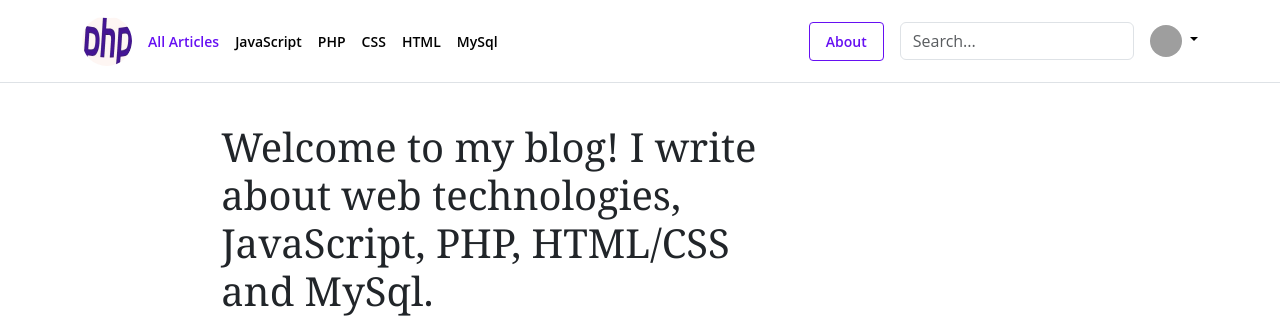
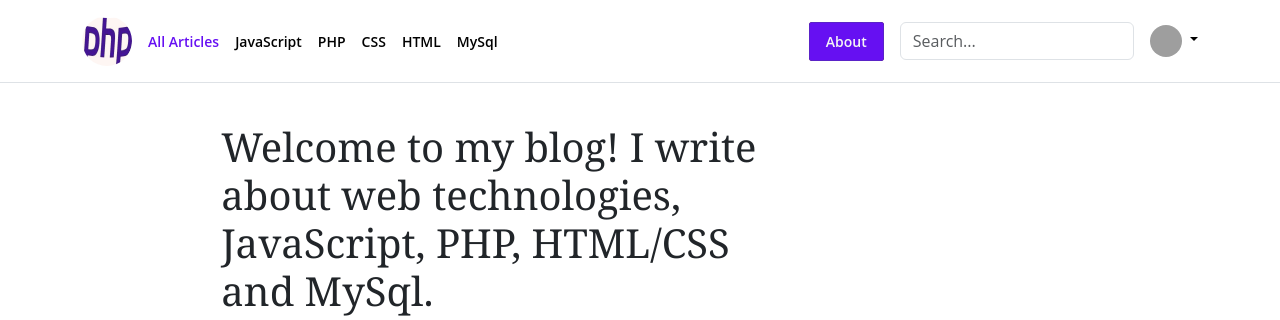
Before and after one commit to laxatzi/my-blog-template, a PHP site: page /home.php in a window 1280 px wide. Shown: the top 320 px of the page. Run offline with PHP 8.4, Linux system fonts and the light colour scheme; grey boxes are pictures that could not be loaded.

Commit message:
Style- border changes

```diff
--- a/public/home.php
+++ b/public/home.php
@@ -96,19 +96,22 @@
         }
 
         .about {
-          border: 1px solid var(--bs-indigo);
-          border-radius: 4px;
+          border: 1px solid #5a23c8;
+          border-radius: 3px;
+          background-color: var(--bs-indigo) !important;
+
         }
 
-        .about .link-body-emphasis {
+        .about .link-body-emphasis:hover {
           color:  #6610F2 !important;
+          background-color: whitesmoke !important;
+          text-decoration: none;
         }
 
-        .about .link-body-emphasis:hover
+        .about .link-body-emphasis
          {
           background-color: var(--bs-indigo) !important;
           color: whitesmoke !important;
-          text-decoration: none;
         }
 
   @media (min-width: 768px) {
@@ -216,7 +219,7 @@
 
         </ul>
 
-        <ul class="nav me-3 mb-2 justify-content-center mb-md-0">
+        <ul class="nav me-3 mb-2 justify-content-center mb-md-0" style="background-color: indigo; border-radius: 3px;">
             <li class="about"><a class="nav-link link-body-emphasis" href="#">About</a></li>
           </ul>
 
```
